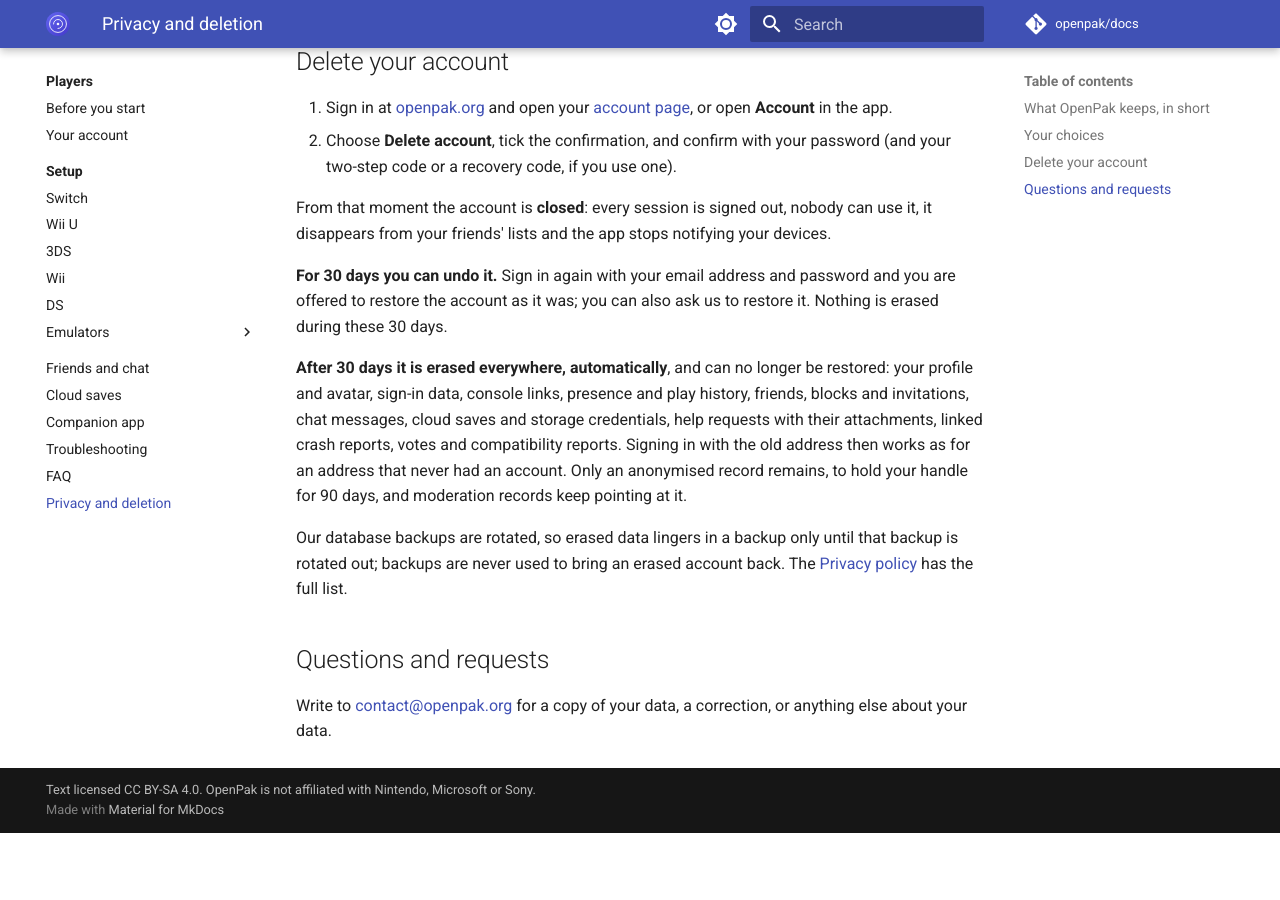
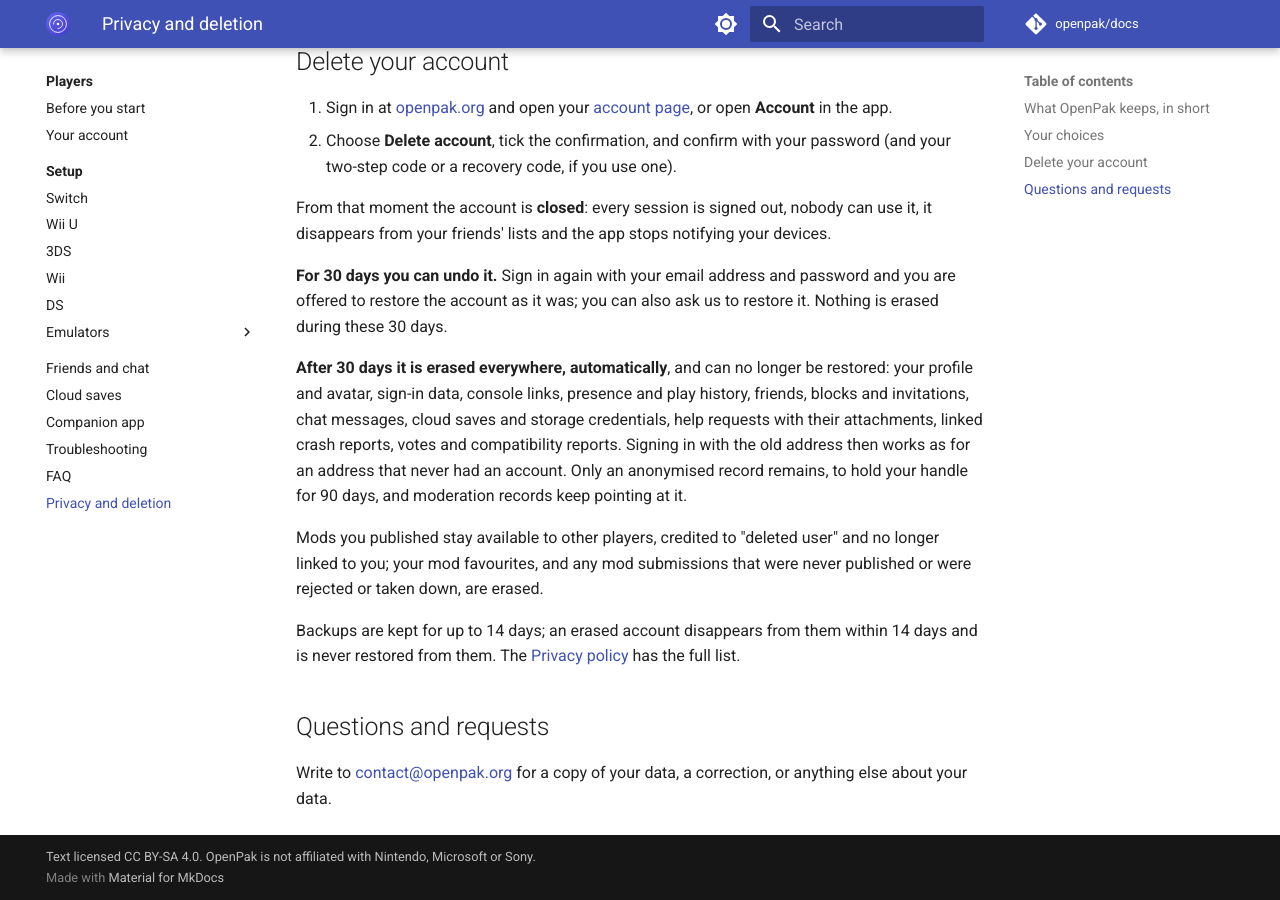
Before and after one commit to openpak/docs, an MkDocs documentation site: the page built from docs/players/privacy.md, in a window 1280 px wide and 900 px high, scrolled down 905 px. Built offline with MkDocs 1.6.1 and Material for MkDocs 9.7.7, drawn with Linux system fonts in a browser that asks for light colours; comment, search, counter and statistics services are not loaded; before the commit the page ends 1738 px from its top, so only the background shows below that.

Commit message:
Privacy: published mods stay as deleted user; backups kept up to 14 days

```diff
--- a/docs/players/privacy.md
+++ b/docs/players/privacy.md
@@ -46,12 +46,12 @@ attachments, linked crash reports, votes and compatibility reports. Signing in w
 address then works as for an address that never had an account. Only an anonymised record
 remains, to hold your handle for 90 days, and moderation records keep pointing at it.
 
-Our database backups are rotated, so erased data lingers in a backup only until that backup is
-rotated out; backups are never used to bring an erased account back. The
-[Privacy policy](https://openpak.org/privacy) has the full list.
+Mods you published stay available to other players, credited to "deleted user" and no longer
+linked to you; your mod favourites, and any mod submissions that were never published or were
+rejected or taken down, are erased.
 
-<!-- OWNER REVIEW: no production database backup retention is documented (checked 2026-10-23).
-Add "for up to N days" here and on /privacy once the number is set. -->
+Backups are kept for up to 14 days; an erased account disappears from them within 14 days and is
+never restored from them. The [Privacy policy](https://openpak.org/privacy) has the full list.
 
 ## Questions and requests
 
```
